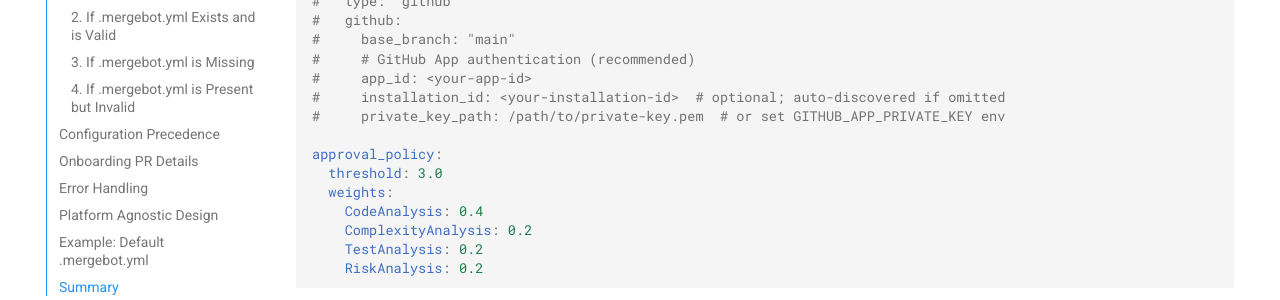
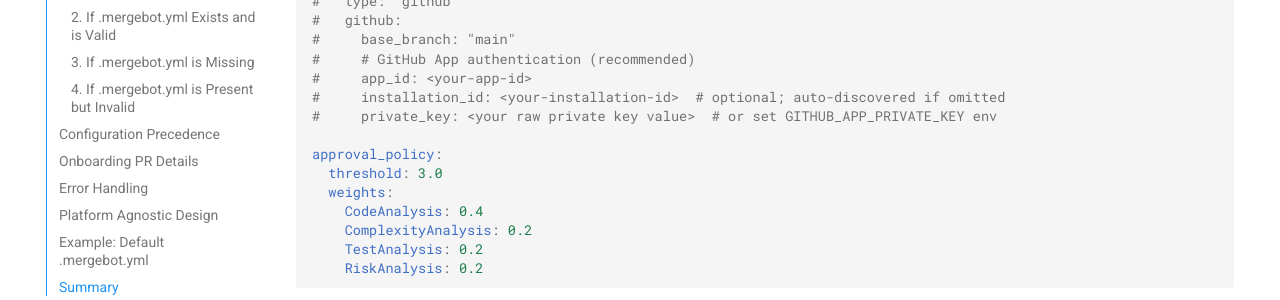
Before and after one commit to thehapyone/Mergebot, an MkDocs documentation site: the page built from docs/usage/onboarding.md, in a window 1280 px wide and 900 px high, scrolled down 3630 px. Shown: the part 271-571 px from the top of the window. Built offline with MkDocs 1.6.1 and Material for MkDocs 9.7.7, drawn with Linux system fonts in a browser that asks for light colours; comment, search, counter and statistics services are not loaded.

Commit message:
Update docs/usage/onboarding.md
Co-authored-by: gemini-code-assist[bot] <176961590+gemini-code-assist[bot]@users.noreply.github.com>

```diff
--- a/docs/usage/onboarding.md
+++ b/docs/usage/onboarding.md
@@ -138,7 +138,7 @@ repository:
 #     # GitHub App authentication (recommended)
 #     app_id: <your-app-id>
 #     installation_id: <your-installation-id>  # optional; auto-discovered if omitted
-#     private_key_path: /path/to/private-key.pem  # or set GITHUB_APP_PRIVATE_KEY env
+#     private_key: <your raw private key value>  # or set GITHUB_APP_PRIVATE_KEY env
 
 approval_policy:
   threshold: 3.0
```
